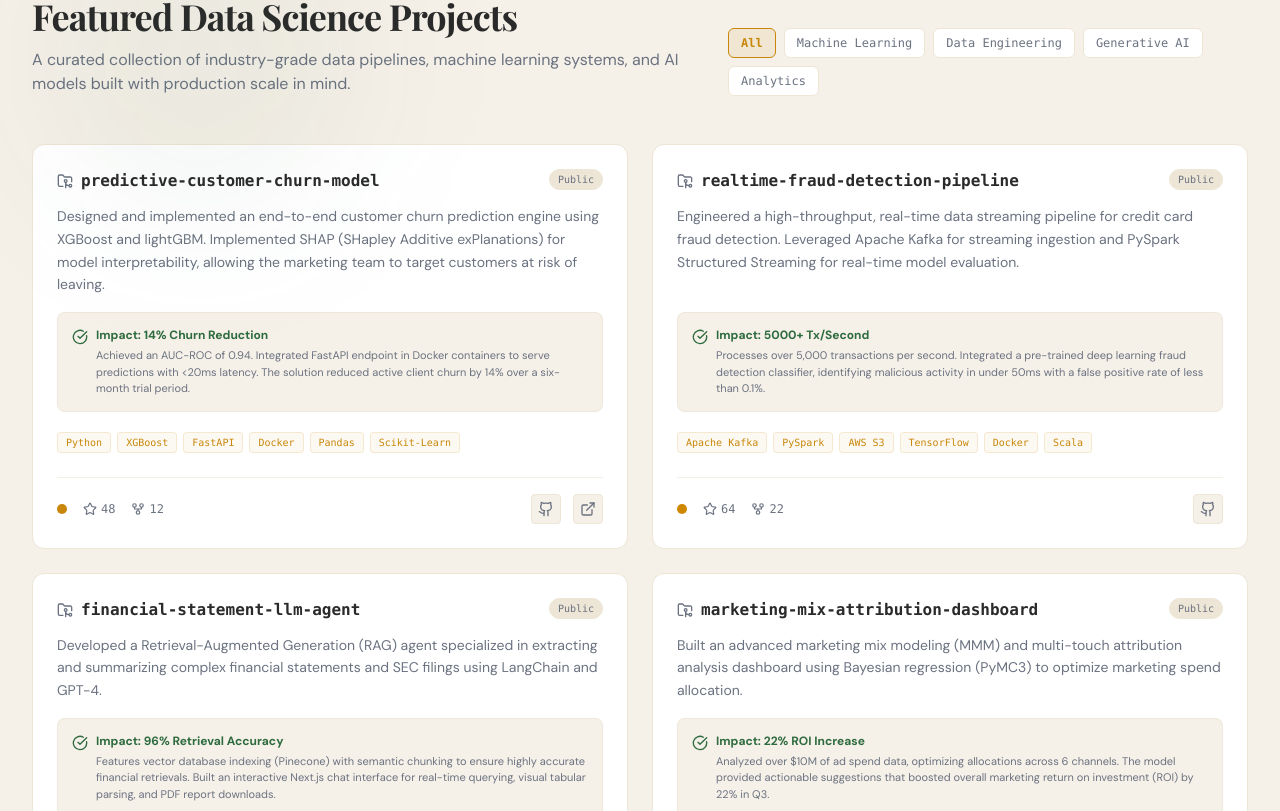
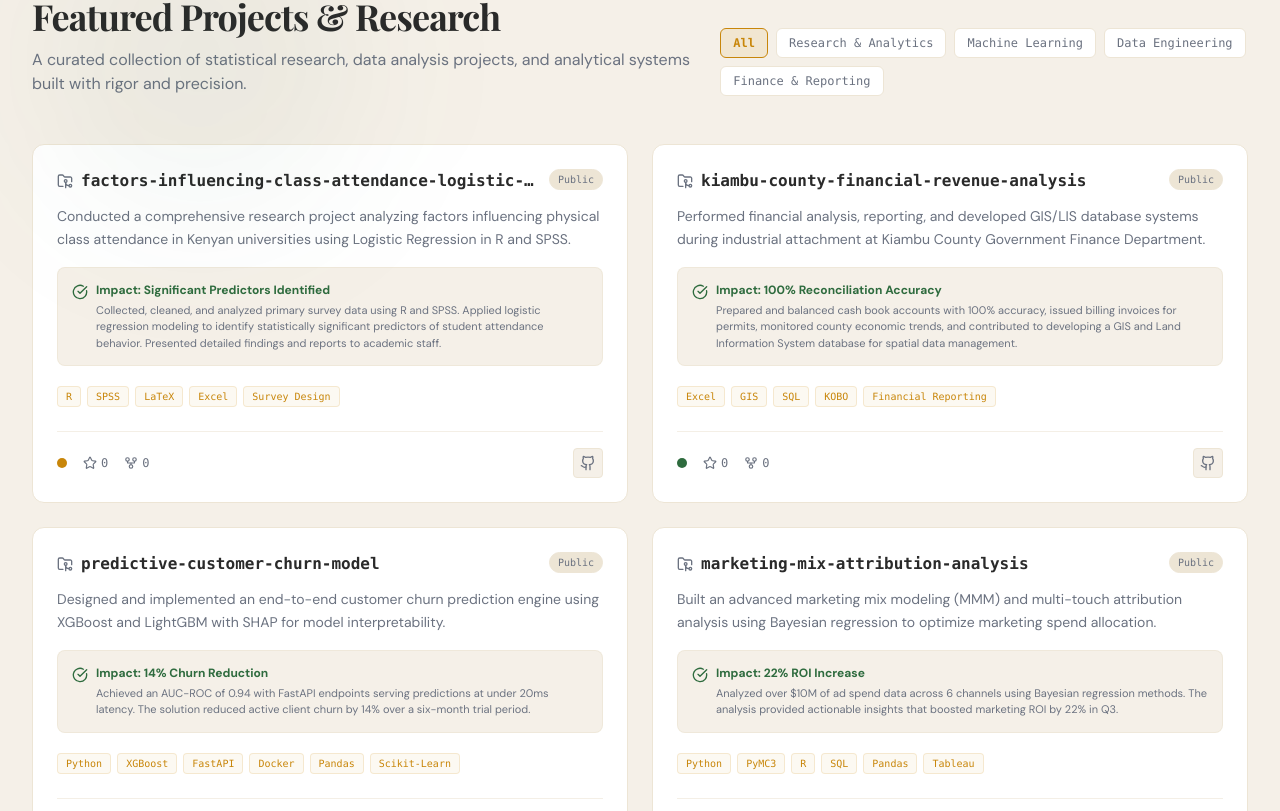
Before and after one commit to kevwasonga/roo, a Next.js app: page / in a window 1280 px wide. Shown: the part 2969-3780 px from the top of the page. Built offline with nearby package versions, Linux system fonts and the light colour scheme; a web font is replaced by a local one.

Commit message:
add real projects from CV and rebalance toward statistical analysis

```diff
--- a/src/components/sections/Projects.tsx
+++ b/src/components/sections/Projects.tsx
@@ -22,14 +22,40 @@ const GithubIcon = (props: React.SVGProps<SVGSVGElement>) => (
 export default function Projects() {
   const [activeFilter, setActiveFilter] = useState("All");
 
-  const categories = ["All", "Machine Learning", "Data Engineering", "Generative AI", "Analytics"];
+  const categories = ["All", "Research & Analytics", "Machine Learning", "Data Engineering", "Finance & Reporting"];
 
   const projects = [
     {
+      title: "factors-influencing-class-attendance-logistic-regression",
+      category: "Research & Analytics",
+      description: "Conducted a comprehensive research project analyzing factors influencing physical class attendance in Kenyan universities using Logistic Regression in R and SPSS.",
+      longDescription: "Collected, cleaned, and analyzed primary survey data using R and SPSS. Applied logistic regression modeling to identify statistically significant predictors of student attendance behavior. Presented detailed findings and reports to academic staff.",
+      tech: ["R", "SPSS", "LaTeX", "Excel", "Survey Design"],
+      stars: 0,
+      forks: 0,
+      github: "#",
+      demo: "#",
+      metrics: "Significant Predictors Identified",
+      color: "bg-gold"
+    },
+    {
+      title: "kiambu-county-financial-revenue-analysis",
+      category: "Finance & Reporting",
+      description: "Performed financial analysis, reporting, and developed GIS/LIS database systems during industrial attachment at Kiambu County Government Finance Department.",
+      longDescription: "Prepared and balanced cash book accounts with 100% accuracy, issued billing invoices for permits, monitored county economic trends, and contributed to developing a GIS and Land Information System database for spatial data management.",
+      tech: ["Excel", "GIS", "SQL", "KOBO", "Financial Reporting"],
+      stars: 0,
+      forks: 0,
+      github: "#",
+      demo: "#",
+      metrics: "100% Reconciliation Accuracy",
+      color: "bg-green"
+    },
+    {
       title: "predictive-customer-churn-model",
       category: "Machine Learning",
-      description: "Designed and implemented an end-to-end customer churn prediction engine using XGBoost and lightGBM. Implemented SHAP (SHapley Additive exPlanations) for model interpretability, allowing the marketing team to target customers at risk of leaving.",
-      longDescription: "Achieved an AUC-ROC of 0.94. Integrated FastAPI endpoint in Docker containers to serve predictions with <20ms latency. The solution reduced active client churn by 14% over a six-month trial period.",
+      description: "Designed and implemented an end-to-end customer churn prediction engine using XGBoost and LightGBM with SHAP for model interpretability.",
+      longDescription: "Achieved an AUC-ROC of 0.94 with FastAPI endpoints serving predictions at under 20ms latency. The solution reduced active client churn by 14% over a six-month trial period.",
       tech: ["Python", "XGBoost", "FastAPI", "Docker", "Pandas", "Scikit-Learn"],
       stars: 48,
       forks: 12,
@@ -39,43 +65,17 @@ export default function Projects() {
       color: "bg-gold"
     },
     {
-      title: "realtime-fraud-detection-pipeline",
-      category: "Data Engineering",
-      description: "Engineered a high-throughput, real-time data streaming pipeline for credit card fraud detection. Leveraged Apache Kafka for streaming ingestion and PySpark Structured Streaming for real-time model evaluation.",
-      longDescription: "Processes over 5,000 transactions per second. Integrated a pre-trained deep learning fraud detection classifier, identifying malicious activity in under 50ms with a false positive rate of less than 0.1%.",
-      tech: ["Apache Kafka", "PySpark", "AWS S3", "TensorFlow", "Docker", "Scala"],
-      stars: 64,
-      forks: 22,
-      github: "https://github.com/rodricks-ochieng/fraud-pipeline",
-      demo: "#",
-      metrics: "5000+ Tx/Second",
-      color: "bg-yellow-600"
-    },
-    {
-      title: "financial-statement-llm-agent",
-      category: "Generative AI",
-      description: "Developed a Retrieval-Augmented Generation (RAG) agent specialized in extracting and summarizing complex financial statements and SEC filings using LangChain and GPT-4.",
-      longDescription: "Features vector database indexing (Pinecone) with semantic chunking to ensure highly accurate financial retrievals. Built an interactive Next.js chat interface for real-time querying, visual tabular parsing, and PDF report downloads.",
-      tech: ["Next.js", "FastAPI", "LangChain", "Pinecone", "GPT-4", "Tailwind CSS"],
-      stars: 104,
-      forks: 38,
-      github: "https://github.com/rodricks-ochieng/financial-rag",
-      demo: "https://example.com/rag",
-      metrics: "96% Retrieval Accuracy",
-      color: "bg-purple-600"
-    },
-    {
-      title: "marketing-mix-attribution-dashboard",
-      category: "Analytics",
-      description: "Built an advanced marketing mix modeling (MMM) and multi-touch attribution analysis dashboard using Bayesian regression (PyMC3) to optimize marketing spend allocation.",
-      longDescription: "Analyzed over $10M of ad spend data, optimizing allocations across 6 channels. The model provided actionable suggestions that boosted overall marketing return on investment (ROI) by 22% in Q3.",
-      tech: ["Python", "PyMC3", "Tableau", "SQL", "Pandas", "Streamlit"],
+      title: "marketing-mix-attribution-analysis",
+      category: "Research & Analytics",
+      description: "Built an advanced marketing mix modeling (MMM) and multi-touch attribution analysis using Bayesian regression to optimize marketing spend allocation.",
+      longDescription: "Analyzed over $10M of ad spend data across 6 channels using Bayesian regression methods. The analysis provided actionable insights that boosted marketing ROI by 22% in Q3.",
+      tech: ["Python", "PyMC3", "R", "SQL", "Pandas", "Tableau"],
       stars: 32,
       forks: 8,
       github: "https://github.com/rodricks-ochieng/marketing-mmm",
       demo: "#",
       metrics: "22% ROI Increase",
-      color: "bg-green"
+      color: "bg-purple-600"
     }
   ];
 
@@ -97,10 +97,10 @@ export default function Projects() {
               <span>Repositories & Case Studies</span>
             </div>
             <h2 className="text-3xl sm:text-4xl font-bold tracking-tight text-foreground font-serif">
-              Featured Data Science Projects
+              Featured Projects & Research
             </h2>
             <p className="text-text-muted text-sm sm:text-base">
-              A curated collection of industry-grade data pipelines, machine learning systems, and AI models built with production scale in mind.
+              A curated collection of statistical research, data analysis projects, and analytical systems built with rigor and precision.
             </p>
           </div>
 
```
